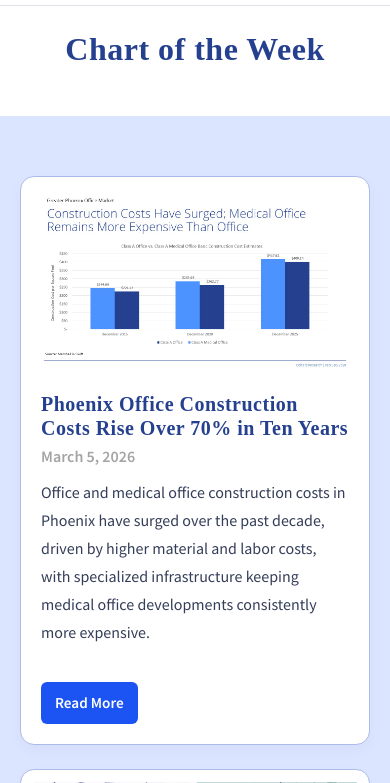
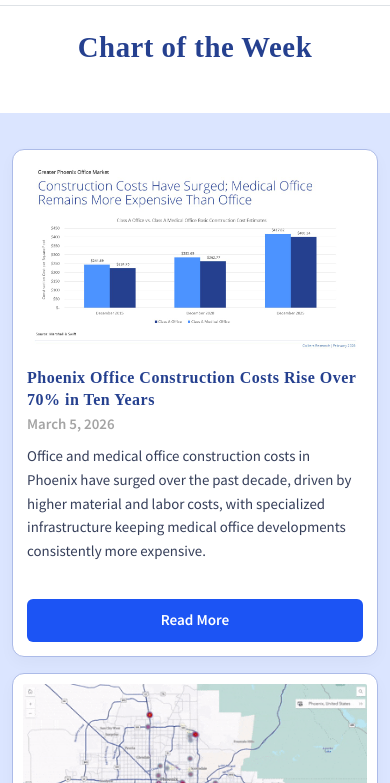
Before and after one commit to ColliersAZ/ColliersAZ.github.io, a plain HTML site: page index.html in a window 390 px wide. Shown: the part 61-844 px from the top of the page. Drawn offline with nearby package versions, Linux system fonts and the light colour scheme; a web font is replaced by a local one.

Commit message:
Refactor styles.css with updated styles and structure

```diff
--- a/styles.css
+++ b/styles.css
@@ -12,6 +12,15 @@
   --border-light: #ACBBE8;        /* Light Blue Grey (borders, lines) */
 }
 
+* {
+  box-sizing: border-box;
+}
+
+html,
+body {
+  overflow-x: hidden;
+}
+
 body {
   font-family: 'Source Sans Pro', sans-serif;
   font-size: 17px;
@@ -20,6 +29,7 @@ body {
   color: var(--text-color);
   margin: 0;
   padding: 0;
+  -webkit-text-size-adjust: 100%;
 }
 
 /* Typography */
@@ -60,8 +70,12 @@ footer {
   background-color: var(--bg-default);
   border: none;
   font-size: 0.9rem;
-  color: #7B8BBD; /* Medium Blue Grey */
+  color: #7B8BBD;
   margin-top: 0;
+}
+
+footer p {
+  margin-bottom: 0;
 }
 
 /* Header */
@@ -98,32 +112,42 @@ header {
   flex-direction: column;
   transition: transform 0.3s ease, box-shadow 0.3s ease;
 }
+
 .project-card:hover {
   transform: translateY(-6px);
   box-shadow: 0 12px 28px rgba(0, 0, 0, 0.06);
 }
+
 .project-card img {
   width: 100%;
+  max-width: 100%;
   height: auto;
-  padding: 12px 12px 0 12px;      /* Add top and side padding */
-  border-top-left-radius: 12px;   /* Match card corners */
+  padding: 12px 12px 0 12px;
+  border-top-left-radius: 12px;
   border-top-right-radius: 12px;
   object-fit: cover;
+  display: block;
 }
 
 .project-card .content {
   padding: 20px;
+  display: flex;
+  flex-direction: column;
+  flex: 1;
 }
+
 .project-card h3 {
   font-size: 1.25rem;
   margin-bottom: 10px;
   color: var(--green-header);
+  line-height: 1.35;
 }
+
 .project-card p {
   font-size: 1rem;
 }
+
 .project-card a {
-  margin-top: auto;
   display: inline-block;
   padding: 8px 14px;
   margin-top: 16px;
@@ -133,15 +157,25 @@ header {
   text-decoration: none;
   font-size: 0.95rem;
   transition: background-color 0.3s ease;
+  align-self: flex-start;
 }
+
 .project-card a:hover {
   background-color: var(--orange-hover);
+}
+
+.date {
+  font-size: 0.85rem;
+  color: #a4a4a4;
+  margin: -8px 0 8px 0;
+  font-weight: 600;
+  display: block;
 }
 
 /* Pagination */
 #pagination {
   margin-top: 40px;
-  padding-bottom: 60px;
+  padding: 0 20px 60px;
   background-color: transparent;
 }
 
@@ -156,10 +190,12 @@ header {
   transition: background-color 0.2s ease;
   color: var(--text-color);
 }
+
 .page-button:hover {
   background-color: var(--orange-accent);
   color: #FFFFFF;
 }
+
 .page-button.active {
   background-color: var(--green-header);
   color: #FFFFFF;
@@ -170,41 +206,158 @@ header {
   color: var(--text-color);
   transition: color 0.2s ease;
 }
+
 .social-icons a:hover {
   color: var(--orange-accent);
-}
-
-/* Responsive */
-@media (max-width: 768px) {
-  .projects {
-    grid-template-columns: 1fr;
-  }
-  header h1 {
-    font-size: 2rem;
-  }
 }
 
 /* Navbar brand & links in Colliers blue */
 .navbar-brand,
 .navbar-nav .nav-link {
   font-family: 'Gloock', serif;
-  color: #25408F !important;  /* Colliers Dark Blue */
+  color: #25408F !important;
   font-weight: bold;
 }
 
+.navbar-brand img {
+  max-width: 100%;
+  height: 40px;
+  width: auto;
+}
+
 .navbar-toggler {
-  padding: 0.2rem 0.4rem;   /* reduce the clickable area */
+  padding: 0.2rem 0.4rem;
 }
 
 .navbar-toggler-icon {
-  width: 20px;   /* smaller than default 30px */
-  height: 20px;  /* smaller than default 30px */
+  width: 20px;
+  height: 20px;
 }
 
-.date {
-  font-size: 0.85rem;
-  color: #a4a4a4;
-  margin: -8px 0 8px 0;
-  font-weight: 600;
-  display: block;
+/* Tablet */
+@media (max-width: 991px) {
+  .projects {
+    grid-template-columns: repeat(2, minmax(0, 1fr));
+  }
 }
+
+/* Mobile */
+@media (max-width: 768px) {
+  header {
+    padding: 40px 16px;
+  }
+
+  header h1 {
+    font-size: 2rem;
+    line-height: 1.2;
+    margin-bottom: 0;
+  }
+
+  .projects-section {
+    padding: 36px 0 48px;
+  }
+
+  .projects {
+    grid-template-columns: 1fr;
+    gap: 18px;
+    padding: 0 14px;
+  }
+
+  .project-card {
+    border-radius: 12px;
+  }
+
+  .project-card img {
+    padding: 10px 10px 0 10px;
+  }
+
+  .project-card .content {
+    padding: 16px;
+  }
+
+  .project-card h3 {
+    font-size: 1.1rem;
+    line-height: 1.35;
+  }
+
+  .project-card p {
+    font-size: 0.96rem;
+    line-height: 1.6;
+  }
+
+  .project-card a {
+    width: 100%;
+    text-align: center;
+  }
+
+  #pagination {
+    margin-top: 28px;
+    padding: 0 14px 36px;
+    display: flex;
+    flex-wrap: wrap;
+    justify-content: center;
+    gap: 8px;
+  }
+
+  .page-button {
+    margin: 0;
+  }
+
+  .navbar-brand img {
+    height: 32px;
+  }
+
+  .navbar-nav .nav-link {
+    padding-top: 10px;
+    padding-bottom: 10px;
+    text-align: center;
+  }
+
+  footer {
+    padding: 18px 14px 24px;
+  }
+}
+
+/* Small phones */
+@media (max-width: 480px) {
+  body {
+    font-size: 15px;
+  }
+
+  header {
+    padding: 32px 12px;
+  }
+
+  header h1 {
+    font-size: 1.8rem;
+  }
+
+  .projects {
+    padding: 0 12px;
+    gap: 16px;
+  }
+
+  .project-card .content {
+    padding: 14px;
+  }
+
+  .project-card h3 {
+    font-size: 1rem;
+  }
+
+  .project-card p {
+    font-size: 0.93rem;
+  }
+
+  .date {
+    font-size: 0.8rem;
+  }
+
+  #pagination {
+    padding: 0 12px 32px;
+  }
+
+  footer {
+    font-size: 0.82rem;
+  }
+}
```
